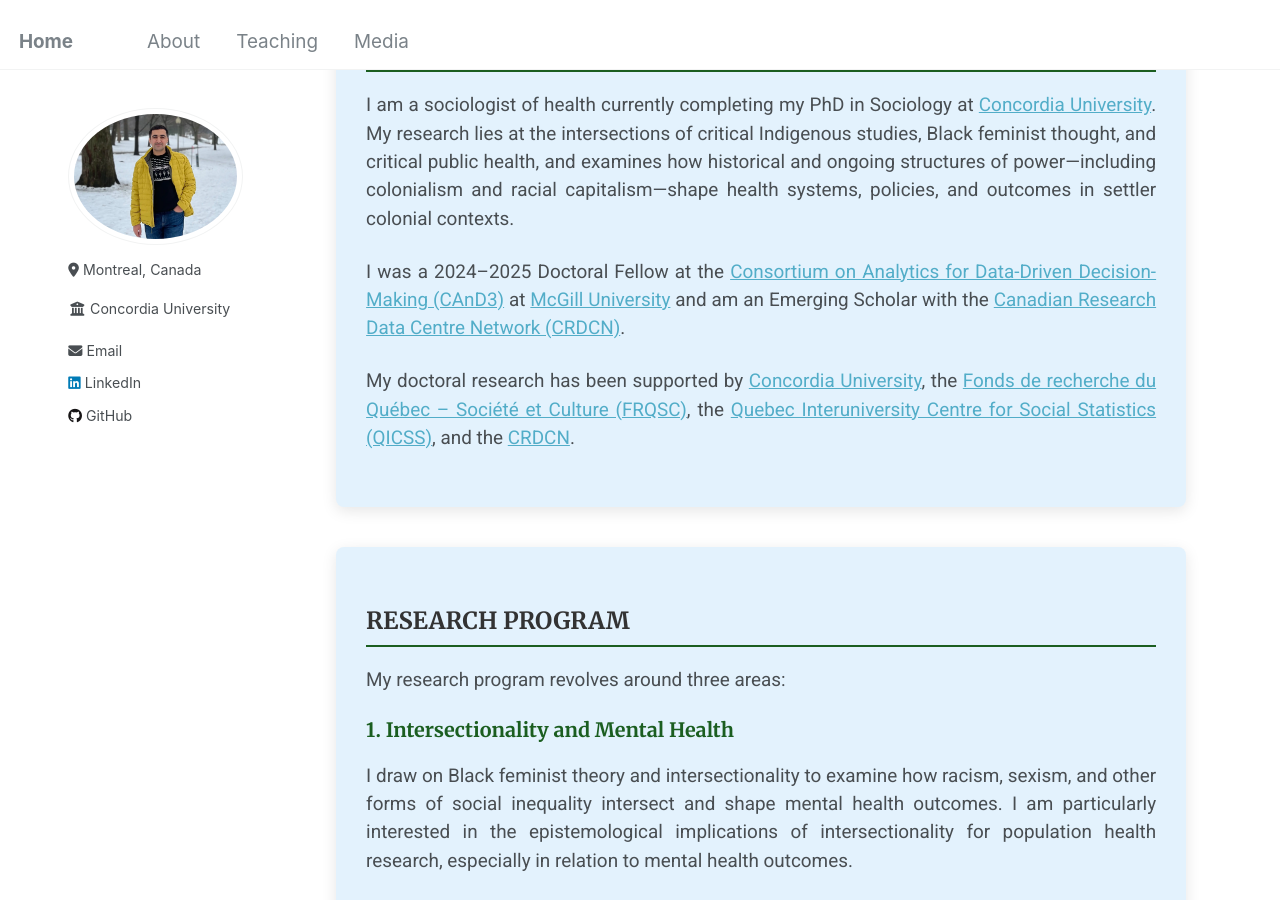
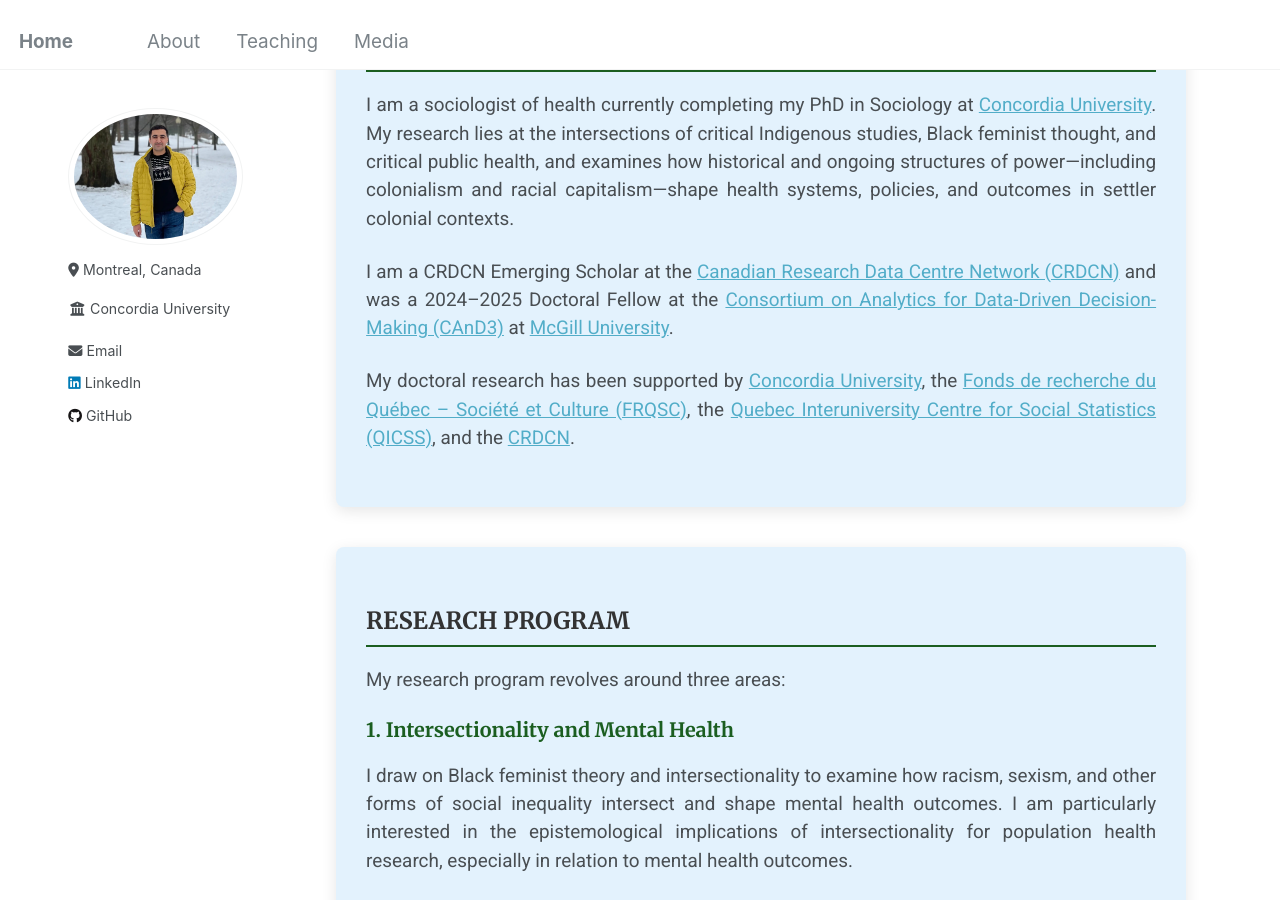
Before and after one commit to Mohsnmonji/mohsnmonji.github.io, a Jekyll site: the page built from about-me.md, in a window 1280 px wide and 900 px high, scrolled down 503 px. Built offline with Jekyll 4.4.1, drawn with Linux system fonts in a browser that asks for light colours.

Commit message:
Update about-me.md

```diff
--- a/about-me.md
+++ b/about-me.md
@@ -58,12 +58,12 @@ author_profile: true
     My research lies at the intersections of critical Indigenous studies, Black feminist thought, and critical public health, and examines how historical and ongoing structures of power—including colonialism and racial capitalism—shape health systems, policies, and outcomes in settler colonial contexts.
   </p>
 
-  <p>
-    I was a 2024–2025 Doctoral Fellow at the
-    <a href="https://www.mcgill.ca/cand3/" target="_blank">Consortium on Analytics for Data-Driven Decision-Making (CAnD3)</a> at
-    <a href="https://www.mcgill.ca/" target="_blank">McGill University</a> and am an Emerging Scholar with the
-    <a href="https://crdcn.ca" target="_blank">Canadian Research Data Centre Network (CRDCN)</a>.
-  </p>
+ <p>
+  I am a CRDCN Emerging Scholar at the
+  <a href="https://crdcn.ca" target="_blank">Canadian Research Data Centre Network (CRDCN)</a> and was a 2024–2025 Doctoral Fellow at the
+  <a href="https://www.mcgill.ca/cand3/" target="_blank">Consortium on Analytics for Data-Driven Decision-Making (CAnD3)</a> at
+  <a href="https://www.mcgill.ca/" target="_blank">McGill University</a>.
+</p>
 
   <p>
     My doctoral research has been supported by
```
